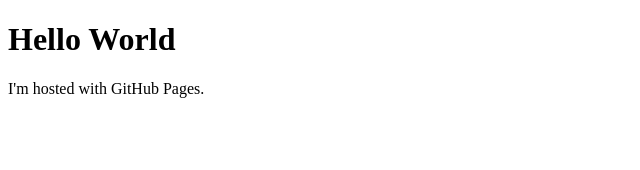
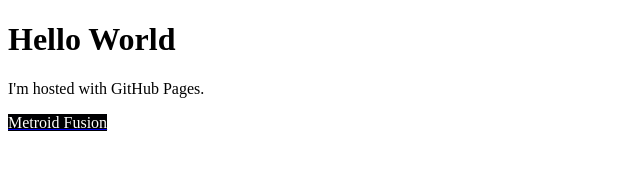
Before and after one commit to thebigchonk123/thebigchonk123.github.io, a plain HTML site: page index.html in a window 1280 px wide. Shown: the whole page, without its empty margins (0-640 px from the left). Drawn offline with Linux system fonts and the light colour scheme.

Commit message:
Update index.html

```diff
--- a/index.html
+++ b/index.html
@@ -3,5 +3,6 @@
 <body>
 <h1>Hello World</h1>
 <p>I'm hosted with GitHub Pages.</p>
+<p style="text-align: left;"><a href="https://thebigchonk123.github.io/study/metroidf.html"><span style="color: #fffffe; background-color: #000002;">Metroid Fusion</span></a></p>
 </body>
 </html>
```
